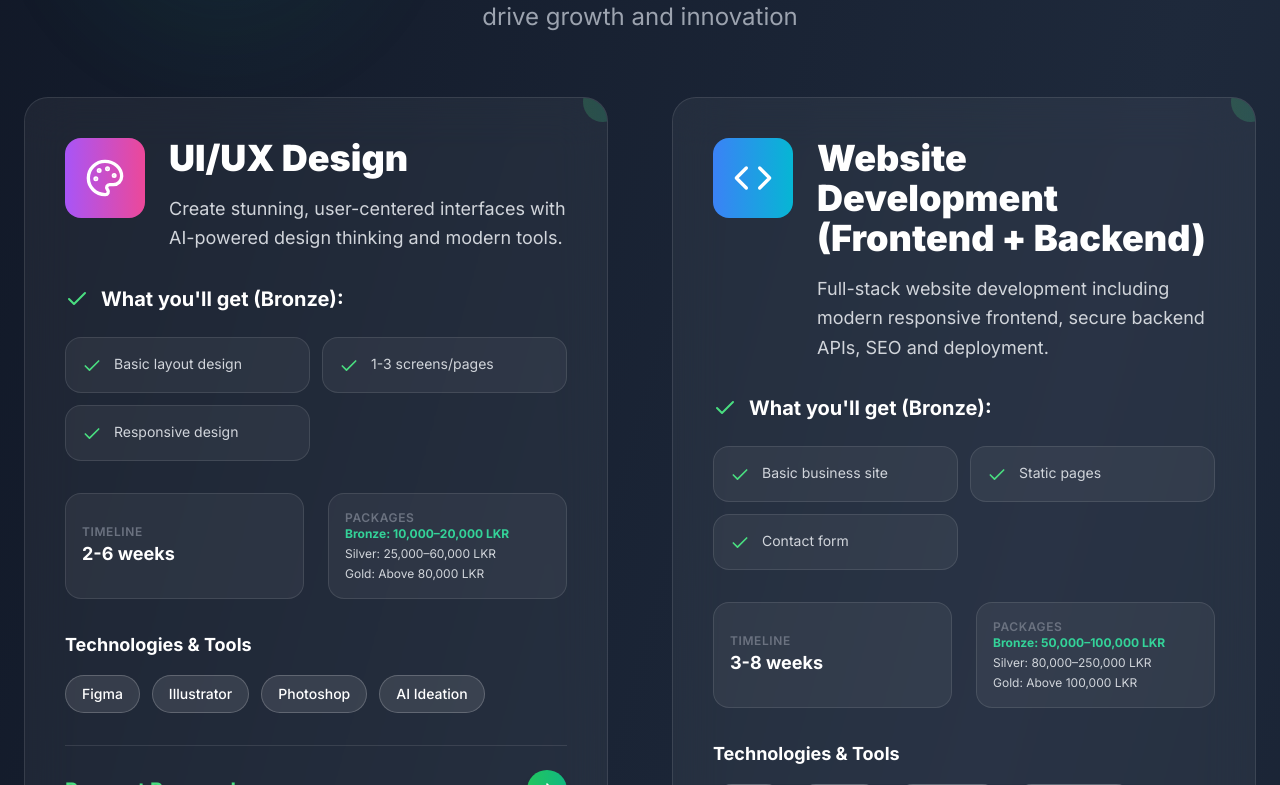
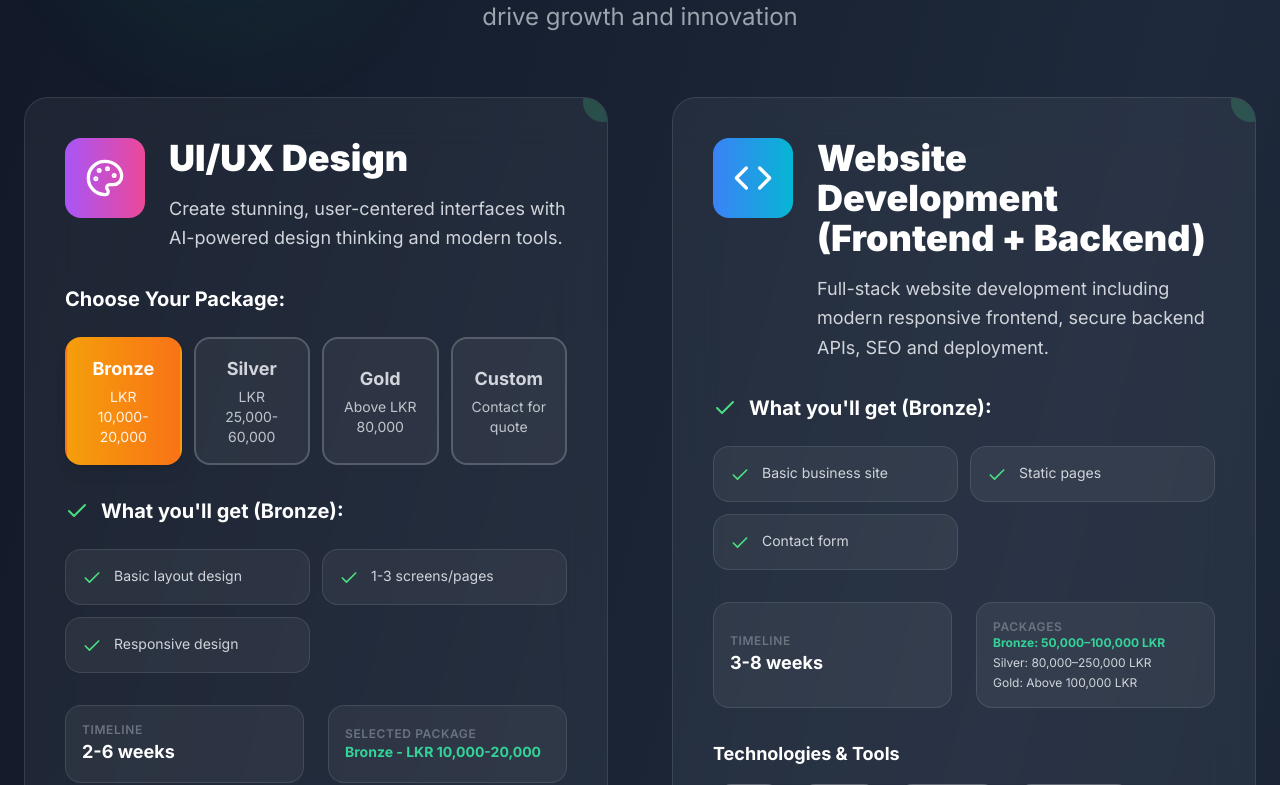
Before and after one commit to codeknox-lk/codeknox-website, a React (Vite) app: page /services in a window 1280 px wide. Shown: the part 2827-3612 px from the top of the page. Built offline with nearby package versions, Linux system fonts and the light colour scheme.

Commit message:
🎨 UI/UX Design Package Selector: Add Bronze/Silver/Gold/Custom package selection with dynamic features and pricing

```diff
--- a/src/data/services.ts
+++ b/src/data/services.ts
@@ -25,6 +25,12 @@ export interface Service {
     silver: string[];
     gold: string[];
   };
+  packagePricing?: {
+    bronze: string;
+    silver: string;
+    gold: string;
+    custom: string;
+  };
 }
 
 export const services: Service[] = [
@@ -50,6 +56,12 @@ export const services: Service[] = [
       bronze: ['Basic layout design', '1-3 screens/pages', 'Responsive design'],
       silver: ['4-7 pages/screens', 'Branding integration', 'Interactive mockups'],
       gold: ['10+ pages', 'Animations', 'Full design system & style guide']
+    },
+    packagePricing: {
+      bronze: 'LKR 10,000-20,000',
+      silver: 'LKR 25,000-60,000',
+      gold: 'Above LKR 80,000',
+      custom: 'Contact for quote'
     }
   },
   {
--- a/src/pages/Services.tsx
+++ b/src/pages/Services.tsx
@@ -7,6 +7,7 @@ import { services } from '../data/services';
 const Services: React.FC = () => {
   const [activeFAQ, setActiveFAQ] = useState<number | null>(null);
   const [selectedTier] = useState<'bronze' | 'silver' | 'gold'>('bronze');
+  const [selectedUIPackage, setSelectedUIPackage] = useState<'bronze' | 'silver' | 'gold' | 'custom'>('bronze');
 
   const faqs = [
     {
@@ -272,19 +273,67 @@ const Services: React.FC = () => {
                       </div>
                     </div>
 
+                    {/* Package Selector for UI/UX Design */}
+                    {service.id === 'ui-ux-design' && (
+                      <div className="mb-8">
+                        <h4 className="text-xl font-bold text-white mb-6">Choose Your Package:</h4>
+                        <div className="grid grid-cols-2 lg:grid-cols-4 gap-3">
+                          {[
+                            { key: 'bronze', label: 'Bronze', color: 'from-amber-500 to-orange-500' },
+                            { key: 'silver', label: 'Silver', color: 'from-gray-400 to-gray-600' },
+                            { key: 'gold', label: 'Gold', color: 'from-yellow-400 to-yellow-600' },
+                            { key: 'custom', label: 'Custom', color: 'from-purple-500 to-pink-500' }
+                          ].map((packageOption) => (
+                            <button
+                              key={packageOption.key}
+                              onClick={() => setSelectedUIPackage(packageOption.key as any)}
+                              className={`p-4 rounded-2xl border-2 transition-all duration-300 ${
+                                selectedUIPackage === packageOption.key
+                                  ? `bg-gradient-to-r ${packageOption.color} text-white border-transparent shadow-lg`
+                                  : 'bg-white/5 text-gray-300 border-white/20 hover:bg-white/10'
+                              }`}
+                            >
+                              <div className="text-center">
+                                <div className="font-bold text-lg">{packageOption.label}</div>
+                                {service.packagePricing && (
+                                  <div className="text-sm mt-1 opacity-90">
+                                    {service.packagePricing[packageOption.key as keyof typeof service.packagePricing]}
+                                  </div>
+                                )}
+                              </div>
+                            </button>
+                          ))}
+                        </div>
+                      </div>
+                    )}
+
                     {/* Deliverables */}
                     <div className="mb-8">
                       <h4 className="text-xl font-bold text-white mb-6 flex items-center space-x-3">
                         <Check className="w-6 h-6 text-green-400" />
-                        <span>What you'll get ({selectedTier.charAt(0).toUpperCase() + selectedTier.slice(1)}):</span>
+                        <span>
+                          What you'll get ({service.id === 'ui-ux-design'
+                            ? selectedUIPackage.charAt(0).toUpperCase() + selectedUIPackage.slice(1)
+                            : selectedTier.charAt(0).toUpperCase() + selectedTier.slice(1)
+                          }):
+                        </span>
                       </h4>
                       <div className="grid grid-cols-1 sm:grid-cols-2 gap-3">
-                        {(service.tierDeliverables?.[selectedTier] || service.deliverables).map((deliverable, i) => (
+                        {(service.id === 'ui-ux-design' && selectedUIPackage !== 'custom'
+                          ? service.tierDeliverables?.[selectedUIPackage as 'bronze' | 'silver' | 'gold'] || []
+                          : service.tierDeliverables?.[selectedTier] || service.deliverables
+                        ).map((deliverable, i) => (
                           <div key={i} className="flex items-start space-x-3 bg-white/5 rounded-2xl p-4 border border-white/10">
                             <Check className="w-5 h-5 text-green-400 mt-0.5 flex-shrink-0" />
                             <span className="text-gray-300 text-sm">{deliverable}</span>
                           </div>
                         ))}
+                        {service.id === 'ui-ux-design' && selectedUIPackage === 'custom' && (
+                          <div className="col-span-2 flex items-center space-x-3 bg-white/5 rounded-2xl p-4 border border-white/10">
+                            <Check className="w-5 h-5 text-green-400 mt-0.5 flex-shrink-0" />
+                            <span className="text-gray-300 text-sm">Custom features tailored to your specific requirements</span>
+                          </div>
+                        )}
                       </div>
                     </div>
 
@@ -298,9 +347,16 @@ const Services: React.FC = () => {
                       </div>
                       <div className="flex items-center space-x-3 bg-white/5 rounded-2xl p-4 border border-white/10">
                         <div>
-                          <p className="text-xs text-gray-500 uppercase tracking-wider font-semibold">Packages</p>
+                          <p className="text-xs text-gray-500 uppercase tracking-wider font-semibold">
+                            {service.id === 'ui-ux-design' ? 'Selected Package' : 'Packages'}
+                          </p>
                           <div className="flex flex-col gap-1">
-                            {service.priceRange.split('|').map((tier, idx) => {
+                            {service.id === 'ui-ux-design' ? (
+                              <span className="text-emerald-400 font-bold text-sm">
+                                {selectedUIPackage.charAt(0).toUpperCase() + selectedUIPackage.slice(1)} - {service.packagePricing?.[selectedUIPackage as keyof typeof service.packagePricing]}
+                              </span>
+                            ) : (
+                              service.priceRange.split('|').map((tier, idx) => {
                                 const tierName = tier.split(':')[0].trim().toLowerCase();
                                 const isActive = tierName === selectedTier;
                                 return (
@@ -313,7 +369,8 @@ const Services: React.FC = () => {
                                     {tier.trim()}
                                   </span>
                                 );
-                            })}
+                              })
+                            )}
                           </div>
                         </div>
                       </div>
```
Lines whose indentation alone changed are shown as unchanged.
